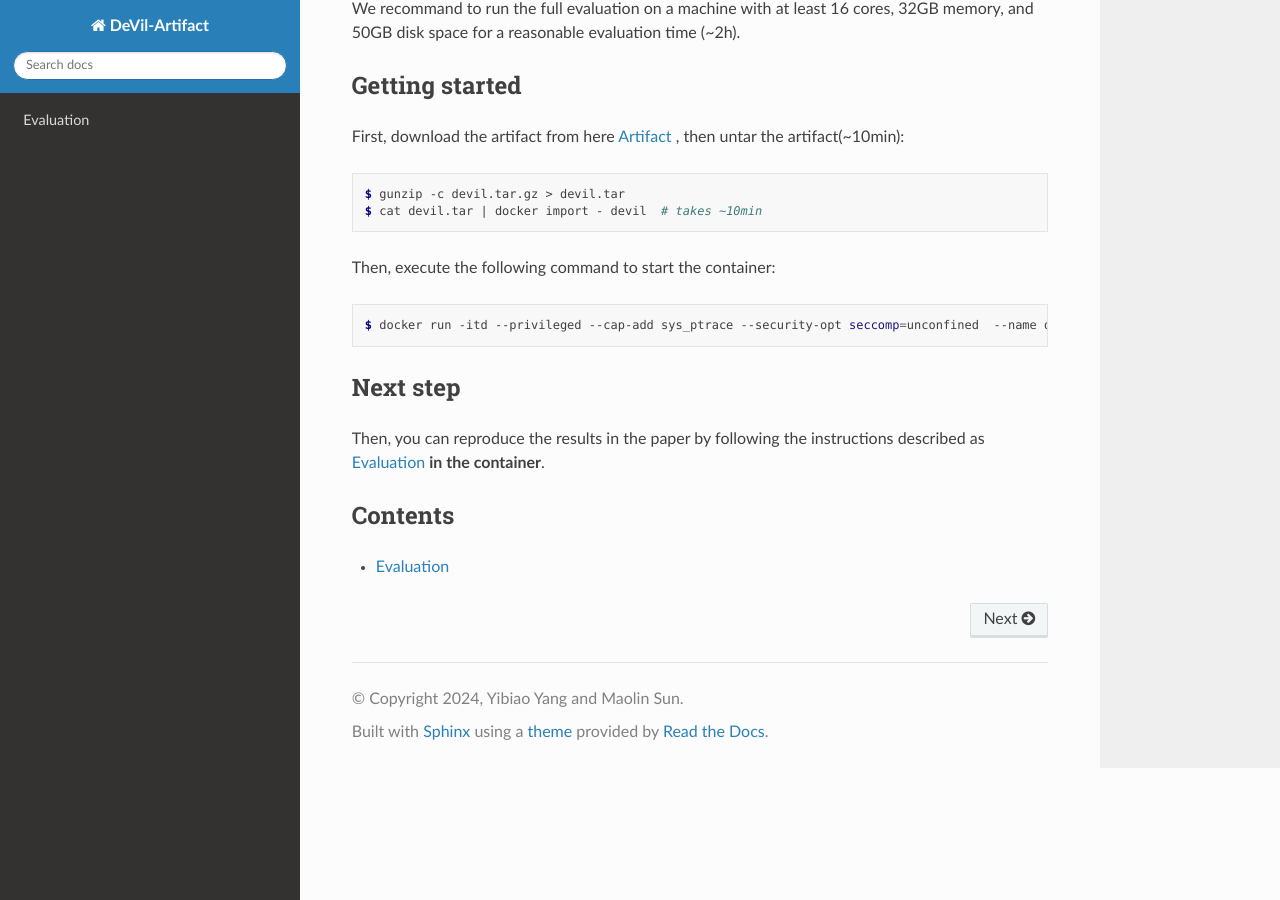
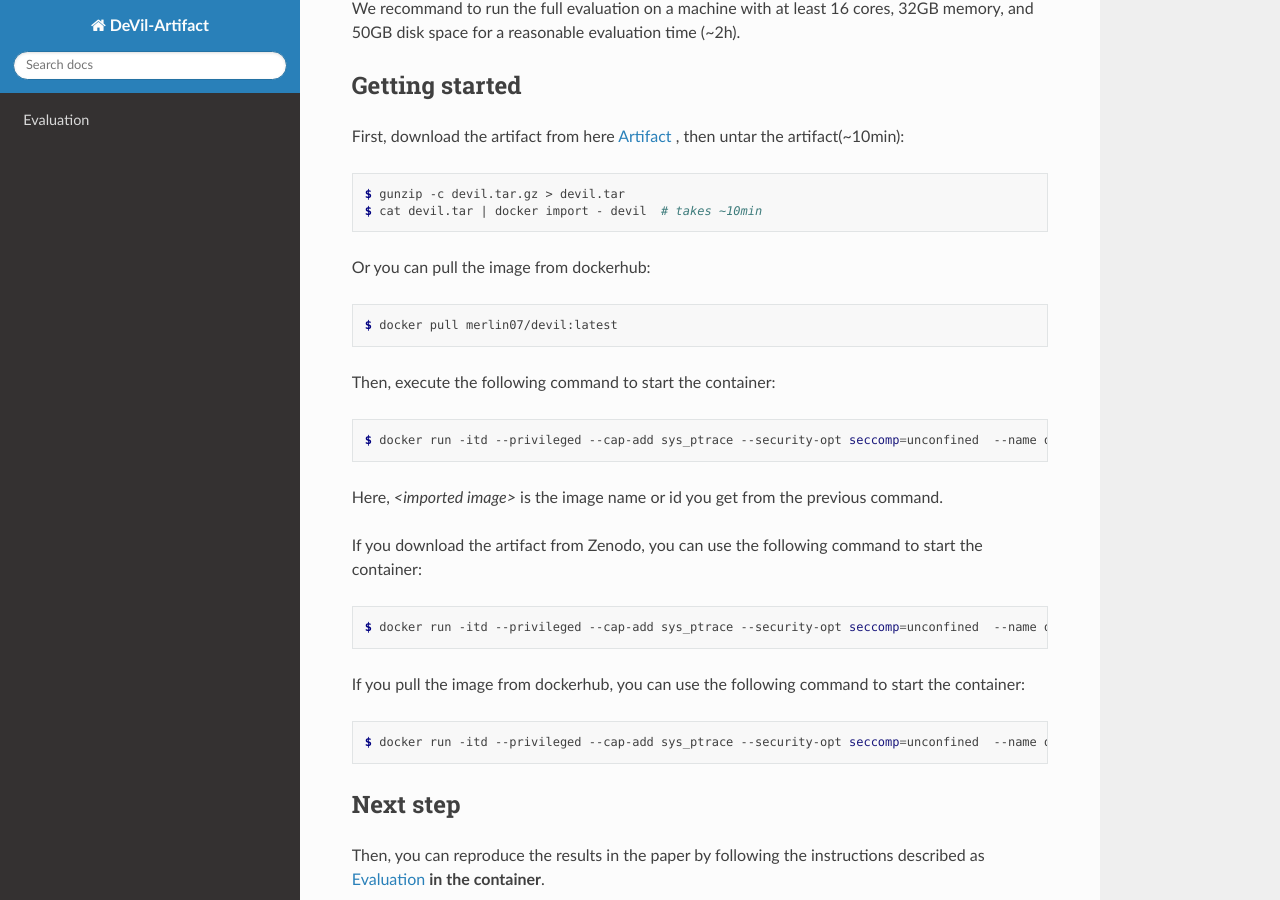
Before and after one commit to merlinsun/Devil-ASPLOS25-Artifact, a Sphinx documentation site: the page built from docs/source/index.rst, in a window 1280 px wide and 900 px high, scrolled down 219 px. Built offline with Sphinx 7.4.7 and the Read the Docs theme 3.1.0, drawn with Linux system fonts in a browser that asks for light colours; pages that are not in the unit, such as notebooks, are missing from menus.

Commit message:
Update index.rst

```diff
--- a/docs/source/index.rst
+++ b/docs/source/index.rst
@@ -18,15 +18,34 @@ First, download the artifact from here `Artifact <https://doi.org/10.5281/zenodo
   $ gunzip -c devil.tar.gz > devil.tar
   $ cat devil.tar | docker import - devil  # takes ~10min
 
+Or you can pull the image from dockerhub:
+
+.. code-block:: console
+
+  $ docker pull merlin07/devil:latest
+
 Then, execute the following command to start the container:
 
 
 .. code-block:: console
 
-  $ docker run -itd --privileged --cap-add sys_ptrace --security-opt seccomp=unconfined  --name devil devil /bin/bash
+  $ docker run -itd --privileged --cap-add sys_ptrace --security-opt seccomp=unconfined  --name devil <imported image> /bin/bash
 ..   $ ./start-container.py
 
-.. Here, `<imported image>` is the image name or id you get from the previous command.
+Here, `<imported image>` is the image name or id you get from the previous command.
+
+If you download the artifact from Zenodo, you can use the following command to start the container:
+
+.. code-block:: console
+
+  $ docker run -itd --privileged --cap-add sys_ptrace --security-opt seccomp=unconfined  --name devil devil /bin/bash
+
+If you pull the image from dockerhub, you can use the following command to start the container:
+
+.. code-block:: console
+
+  $ docker run -itd --privileged --cap-add sys_ptrace --security-opt seccomp=unconfined  --name devil merlin07/devil:latest /bin/bash
+
 
 
 .. .. code-block:: console
```
